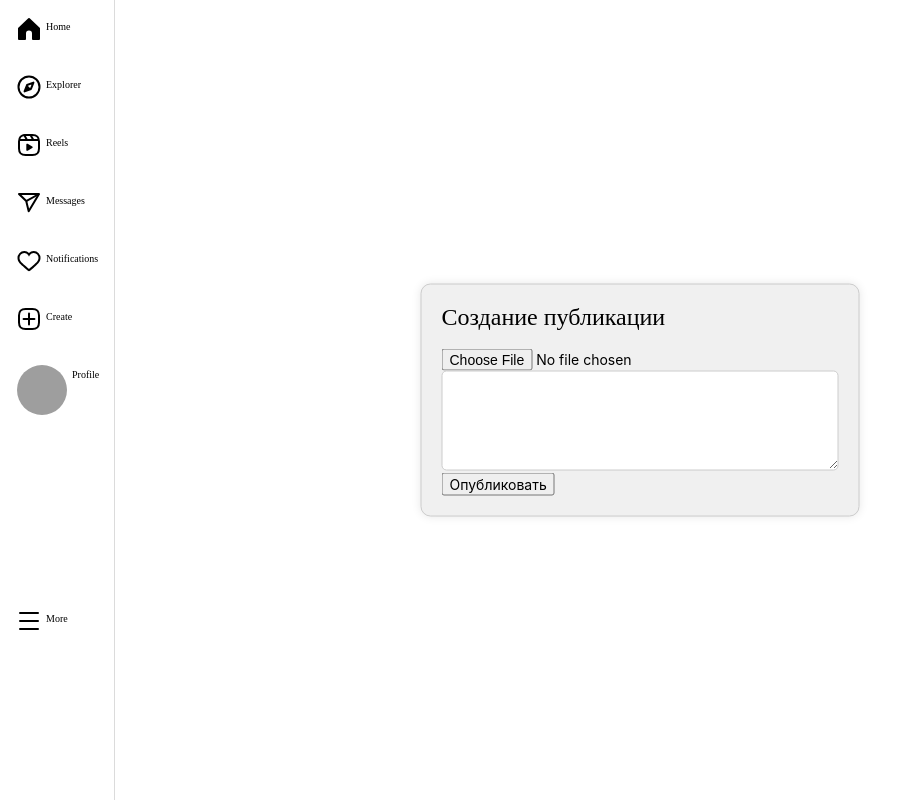
After one commit to emberWorm/project_myinstagram, a Django app: page /create/ in a window 1280 px wide. The commit adds this page. Shown: the whole page, without its empty margins (0-906 px from the left). Run offline with Django 5.2, Linux system fonts and the light colour scheme; some libraries are stand-ins or nearby versions; grey boxes are pictures that could not be loaded.

Commit message:
add create_post with form & simple css and more

```diff
--- /dev/null
+++ b/generalApp/forms.py
@@ -0,0 +1,15 @@
+from django import forms
+from . import models
+
+class PostCreateForm(forms.ModelForm):
+    class Meta:
+        model = models.Post
+        fields = ['image', 'body']
+        labels = {
+            "image": "Картинка",
+            "body": "Подпись"
+            }
+        widgets = {
+            'image': forms.FileInput(attrs={'class': 'photo-input'}),
+            'body': forms.Textarea(attrs={'class': 'textarea-input'}),
+        }
--- a/generalApp/models.py
+++ b/generalApp/models.py
@@ -5,7 +5,11 @@ from datetime import datetime
 
 class Post(models.Model):
     title = models.CharField(max_length=100)
-    image = models.ImageField(blank=True, default='default_photo.jpeg')
+    image = models.ImageField(
+        upload_to="users_posts_images",
+        blank=False, # ВОТ ЭТО НАДО
+        # default='default_photo.jpeg'
+        )
     body = models.CharField(max_length=1024) # потом поменяем
     author = models.ForeignKey( # id автора
         User,
--- a/generalApp/templates/generalApp/base_layout.html
+++ b/generalApp/templates/generalApp/base_layout.html
@@ -149,7 +149,7 @@
                             <line fill="none" stroke="currentColor" stroke-linecap="round" stroke-linejoin="round"
                                 stroke-width="2" x1="12.003" x2="12.003" y1="6.545" y2="17.455"></line>
                         </svg>
-                        <a href="#" class="margin-5x">Create</a>
+                        <a href={% url 'generalApp:url_create_post' %} class="margin-5x">Create</a>
                     </div>
 
                     <div class="item flex padding">
--- /dev/null
+++ b/generalApp/templates/generalApp/create_post.html
@@ -0,0 +1,25 @@
+{% extends 'generalApp/base_layout.html'%}
+
+
+{% block content %}
+<div class="centered-div-forma">
+    <h2>Создание публикации</h2>
+    <form action="" method="post" enctype="multipart/form-data">
+        {% csrf_token %}
+        {% for field in form %}
+        <div class="form-group">
+            <!-- {{ field.label_tag }} -->
+            <div>{{ field }}</div>
+            <!-- {% if field.errors %}
+                        {% for error in field.errors %}
+                            <div class="alert alert-danger">{{ error }}</div>
+                        {% endfor %}
+                    {% endif %} -->
+        </div>
+        {% endfor %}
+        <input type="submit" value="Опубликовать">
+        <!-- button???? -->
+    </form>
+</div>
+
+{% endblock %}
--- a/generalApp/urls.py
+++ b/generalApp/urls.py
@@ -7,6 +7,7 @@ urlpatterns = [
     path('profile/', views.profile, name='url_profile'),
     # path('post/', views.insta_post),
     path('post/<int:pk>/', views.insta_post, name="view_post"),
+    path('create/', views.create_post, name="url_create_post" )
 ]
 
 # а как сделать 800/admin/?
--- a/generalApp/views.py
+++ b/generalApp/views.py
@@ -1,5 +1,6 @@
-from django.shortcuts import render
-from . import models
+from django.shortcuts import render, redirect
+from . import models, forms
+
 
 # Create your views here.
 
@@ -20,3 +21,18 @@ def insta_post(request, pk):
         "post":my_post,
     }
     return render(request, 'generalApp/post.html', context)
+
+def create_post(request):
+    form = forms.PostCreateForm()# обязательно ли () - ?
+
+    if request.method == "POST":
+        form = forms.PostCreateForm(request.POST,request.FILES) # насколько я помню он славливает ее не сохраняя
+        if form.is_valid():
+            form.save()
+            return redirect('generalApp:url_profile')
+
+    context = {
+        "form": form
+    }
+
+    return render (request, 'generalApp/create_post.html', context)
--- a/static/generalApp/css/styles.css
+++ b/static/generalApp/css/styles.css
@@ -244,8 +244,38 @@ border-style: none;
 }
 
 
+/* FORMA */
+.centered-div-forma {
+  position: absolute;
+  top: 50%;
+  left: 50%;
+  transform: translate(-50%, -50%);
+  background-color: #f0f0f0; /* Фон */
+  padding: 20px; /* Внутренние отступы */
+  border: 1px solid #ccc; /* Рамка */
+  border-radius: 10px; /* Закругленные углы */
+  box-shadow: 0 0 10px rgba(0,0,0,0.1); /* Тень */
+}
 
+.centered-div-forma h2 {
+  font-size: 24px;
+  margin-bottom: 20px;
+}
 
+.file-input {
+  border: none;
+  padding: 10px;
+  background-color: #f0f0f0;
+  border-radius: 5px;
+}
+
+.textarea-input {
+  width: 100%;
+  height: 100px;
+  padding: 10px;
+  border: 1px solid #ccc;
+  border-radius: 5px;
+}
 
 
 
```
Also changed, not shown: generalApp/migrations/0006_alter_post_image.py (added), generalApp/migrations/0007_alter_post_image.py (added), media/Screenshot_2025-01-11_at_19.34.53.png (added), media/users_posts_images/Screenshot_2025-01-10_at_16.54.13.png (added), media/users_posts_images/instagram.png (added).
